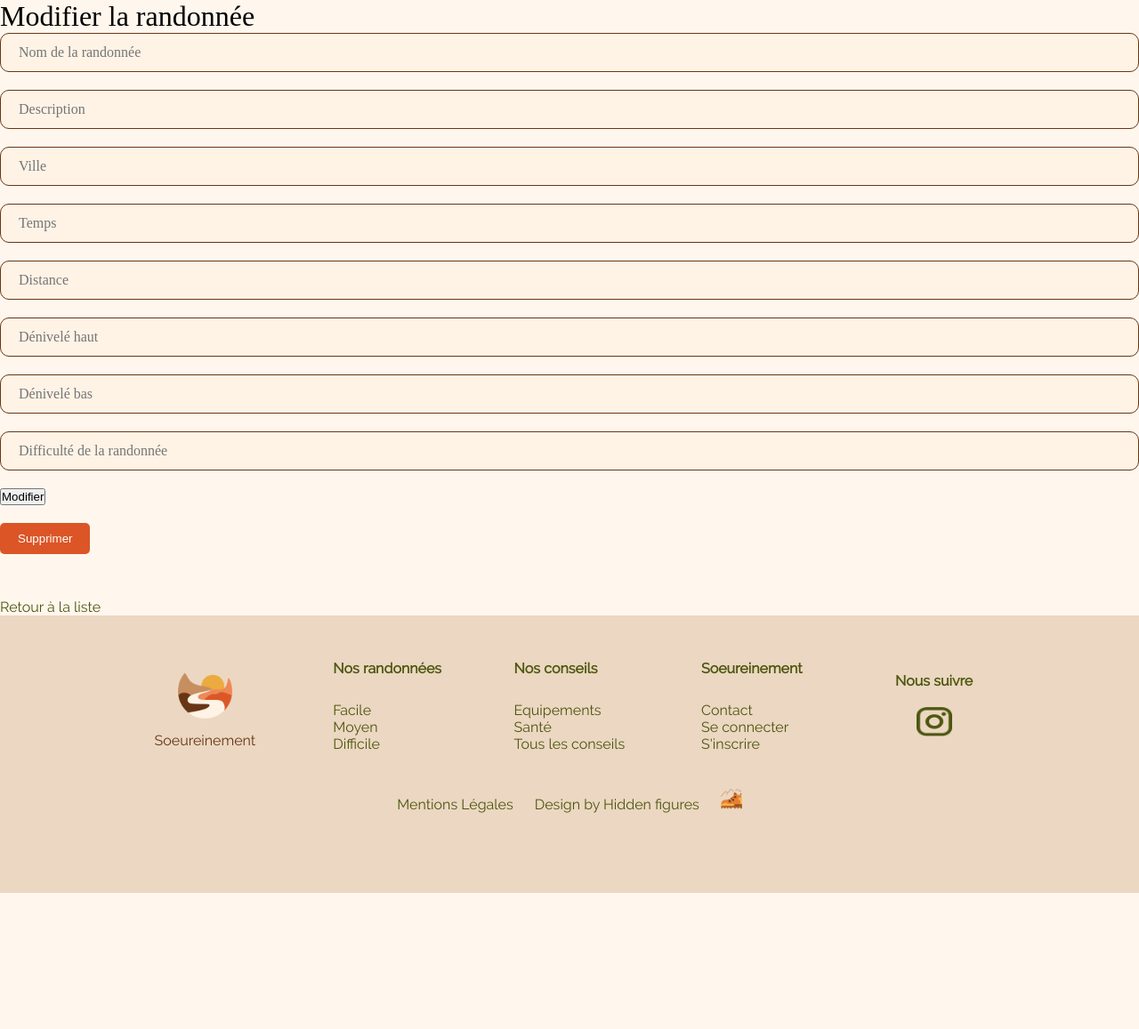
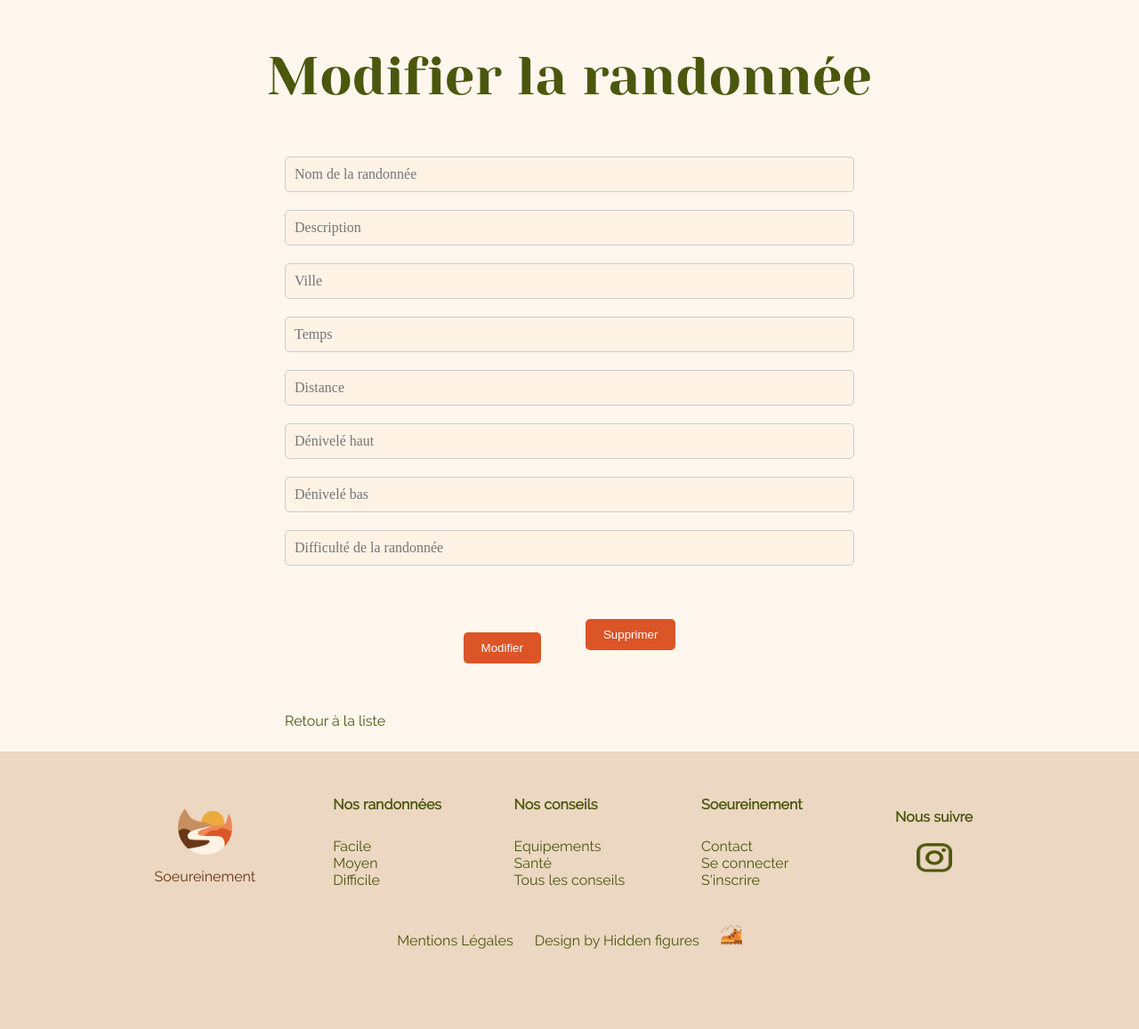
Before and after one commit to Jess59/testCrud, a Symfony app: template templates/admin/edit.html.twig in a window 1280 px wide. Shown: the part 70-1227 px from the top of the page at 89% size. Before the commit the page ends 1074 px from the top, so only its background shows below. Run offline with Twig, Linux system fonts and the light colour scheme; the template is opened without the code that fills it, so the values that code supplies are empty; form fields are guessed from the names that the template uses; some libraries are stand-ins or nearby versions; some web fonts are replaced.

Commit message:
Ajout CSS EditRando

```diff
--- a/public/css/style.css
+++ b/public/css/style.css
@@ -1801,7 +1801,7 @@ border-collapse: collapse; /* Fusionne les bordures des cellules */
     margin-bottom: 50px;
     }
 
-/* SHOW  */
+/************************************************************ SHOW ******************************  */
 #show .h1Titre{
     text-align: center;
     color: #4B570D;
@@ -1893,6 +1893,93 @@ border-collapse: collapse; /* Fusionne les bordures des cellules */
 
  margin-top: 10px;
 }
+
+/****************************Update and Delete Hike*****************************************/
+#containerEditHike {
+    display: flex;
+    justify-content: center;
+    align-items: center;
+}
+
+#editHike {
+    width: 50%;
+}
+
+#formActions {
+    display: flex;
+    justify-content: center; /* Centre le bouton Modifier */
+    align-items: center;
+    margin-top: 20px; /* Ajoute de l'espace au-dessus des actions */
+}
+
+#btnsEnregEdit {
+    margin-right: 50px;
+    padding: 10px 20px;
+    background-color: #DC5527; /* Couleur de fond */
+    color: white; /* Couleur du texte */
+    border: none; /* Pas de bordure */
+    border-radius: 5px; /* Bordure arrondie */
+    cursor: pointer; /* Curseur de pointeur */
+    justify-content: center;
+    align-items: center;
+    width: fit-content; /* Ajuste la largeur du bouton à son contenu */
+}
+
+#btnsEnregEdit:hover {
+    background-color: #FF5C24; /* Couleur de fond au survol */
+}
+
+#deleteAndReturn {
+    display: flex;
+    justify-content: space-between; /* Distribue l'espace entre les éléments */
+    align-items: center;
+    margin-top: 20px; /* Ajoute de l'espace au-dessus des actions */
+    margin-bottom: 25px;
+}
+
+#btnDelete {
+    padding: 10px 20px;
+    background-color: #DC5527; /* Couleur de fond */
+    color: white; /* Couleur du texte */
+    border: none; /* Pas de bordure */
+    border-radius: 5px; /* Bordure arrondie */
+    cursor: pointer; /* Curseur de pointeur */
+    justify-content: center;
+    align-items: center;
+    width: fit-content; /* Ajuste la largeur du bouton à son contenu */
+}
+
+#btnDelete:hover {
+    background-color: #FF5C24; /* Couleur de fond au survol */
+}
+
+#retListLink:hover {
+    background-color: #FF5C24; /* Couleur de fond au survol */
+
+}
+
+#mainEditHike .h1Titre {
+    text-align: center;
+    color: #4B570D;
+    margin-top: 50px;
+    font-size: 60px;
+    font-family: yesevaOne;
+    margin-bottom: 50px;
+}
+
+#formEditR .form-field {
+    margin-bottom: 20px; /* Ajoute de l'espace entre les champs */
+    padding: 10px; /* Ajoute du padding interne aux champs */
+    border: 1px solid #ccc; /* Bordure pour les champs */
+    border-radius: 5px; /* Bordure arrondie */
+    width: 100%; /* Assure que les champs prennent toute la largeur du conteneur */
+    box-sizing: border-box; /* Inclut le padding et la bordure dans la largeur totale */
+    color:#683614
+
+
+}
+
+
 @media screen and (max-width:600px){
     .imgConnex{
         display: none;
```
